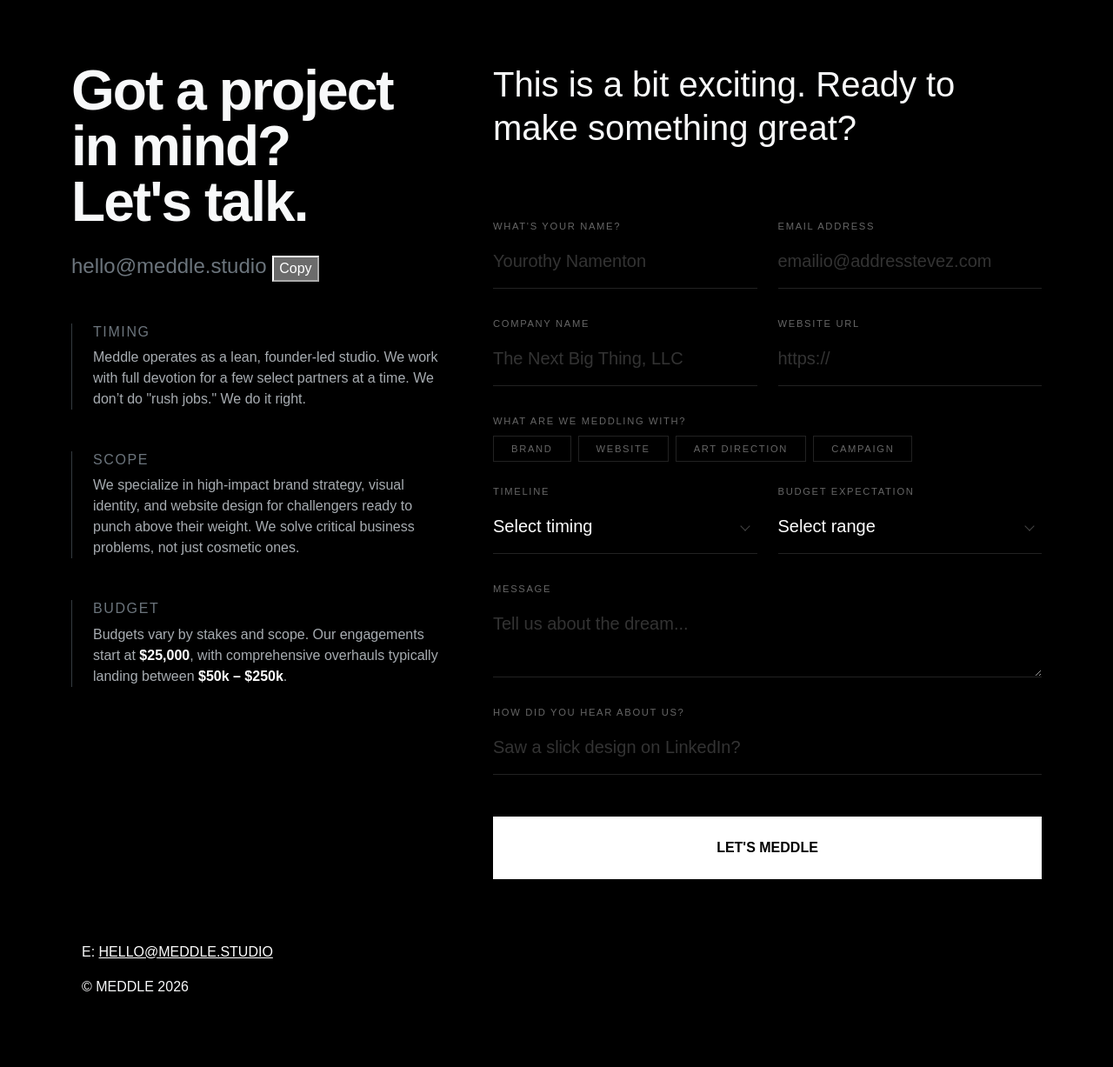
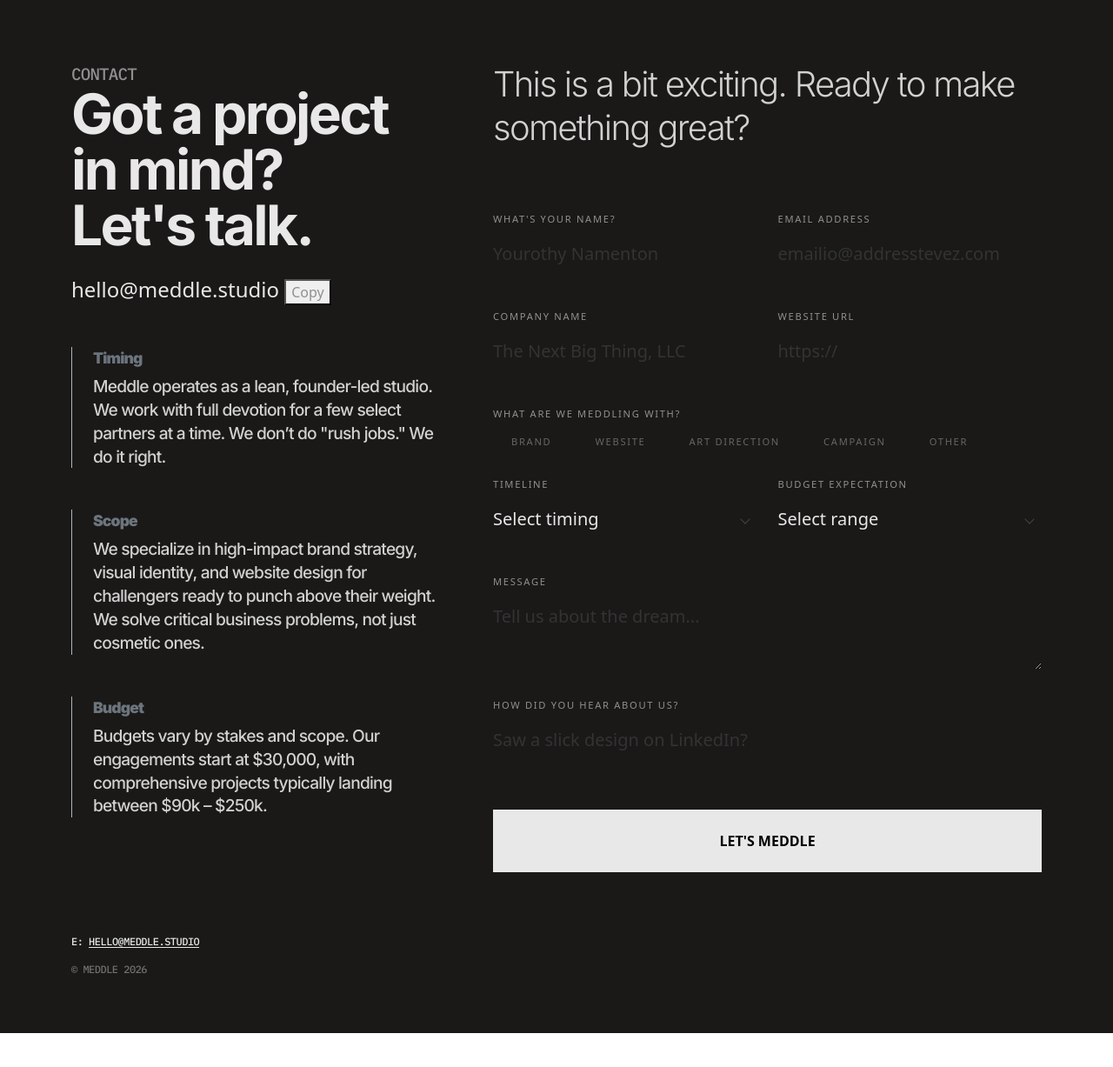
Before and after one commit to meddle-studio/meddle-site, a Jekyll site: the page built from contact.html, in a window 1280 px wide and 1259 px high. Shown: the top 1227 px of the window at 87% size. Built offline with Jekyll 4.4.1, drawn with Linux system fonts in a browser that asks for light colours; nearby versions of some CDN libraries.

Commit message:
Contact page improvements, but still not done

```diff
--- a/assets/css/site.scss
+++ b/assets/css/site.scss
@@ -239,7 +239,7 @@ hr {opacity: 1;}
 	color: $grey !important;
 }
 .theme-light {
-	/*--theme-primary: #fffef4;*/
+	/*--theme-primary: $whiteef4;*/
   --theme-primary: #e8e8e8;
 	--theme-primary-transparent: rgba(255, 254, 244, 0);
 	/*--theme-secondary: #000;*/
@@ -252,7 +252,7 @@ hr {opacity: 1;}
 	/*--theme-primary: #000;*/
   --theme-primary: #1a1918;
 	--theme-primary-transparent: transparent;
-	/*--theme-secondary: #fffef4;*/
+	/*--theme-secondary: $whiteef4;*/
   --theme-secondary: #e8e8e8;
 	--theme-secondary-transparent: rgba(255, 254, 244, 0);
 	--theme-contrast: red;
@@ -625,6 +625,83 @@ section.svh-100 {
   #about h2 {font-size: 43px;}
   .nav-link {font-size: 16px;}
 }
+/* Form Styling START */
+.meddle-input {
+  background-color: transparent !important;
+  border: none !important;
+  border-bottom: 1px solid $black !important;
+  border-radius: 0 !important;
+  color: $white !important;
+  padding: 1rem 0 !important;
+  font-size: 1.25rem !important;
+  transition: border-bottom-color 0.4s ease;
+}
+.meddle-input:focus { outline: none; box-shadow: none; border-bottom-color: $white !important; }
+.meddle-input::placeholder { color: #333; }
+label { color: $grey; font-size: 0.7rem; text-transform: uppercase; letter-spacing: 0.15em; margin-top: 2rem; display: block; }
+.meddle-select-wrapper { position: relative; border-bottom: 1px solid $black; }
+.meddle-select-trigger {
+  width: 100%;
+  padding: 1rem 0;
+  font-size: 1.25rem;
+  color: $white;
+  background: transparent;
+  border: none;
+  text-align: left;
+  cursor: pointer;
+  display: flex;
+  justify-content: space-between;
+  align-items: center;
+}
+.meddle-select-trigger::after {
+  content: '';
+  width: 8px;
+  height: 8px;
+  border-right: 1px solid #444;
+  border-bottom: 1px solid #444;
+  transform: rotate(45deg); transition: 0.3s; margin-right: 10px;
+}
+.meddle-select-wrapper.open .meddle-select-trigger::after { transform: rotate(-135deg); border-color: $white; }
+.meddle-options {
+    position: absolute;
+    top: 100%;
+    left: 0;
+    right: 0;
+    background: #0f0f0f;
+    border: 1px solid $black;
+    z-index: 1000;
+    display: none;
+    padding: 0;
+    margin: 0;
+    list-style: none;
+}
+.meddle-select-wrapper.open .meddle-options { display: block; }
+.meddle-option { padding: 1rem; cursor: pointer; color: #888; transition: 0.2s; }
+.meddle-option:hover { background: #1a1a1a; color: $white; }
+
+.project-chip {
+  cursor: pointer;
+  border: 1px solid $black;
+  padding: 0.5rem 1.25rem;
+  transition: 0.3s;
+  color: #666;
+}
+input[type="checkbox"]:checked + .project-chip { border-color: $white; color: $white; background: #111; }
+.btn-meddle {
+    background-color: $white;
+    color: #000;
+    border: none;
+    font-weight: 800;
+    padding: 1.5rem 4rem;
+    text-transform: uppercase;
+    border-radius: 0;
+    margin-top: 3rem;
+    transition: 0.3s;
+}
+.btn-meddle:hover { background-color: #ccc; transform: translateY(-2px); }
+.btn-meddle:disabled { background-color: #333; color: #666; }
+/* Form Styling END */
+
 /* START Sprint Page */
 .list-bordered {
   padding-left: 0;
--- a/contact.html
+++ b/contact.html
@@ -1,81 +1,22 @@
 ---
-layout: none
+theme: dark
+layout: default
+classes: page-contact
+date: 2026-01-28
+title: Contact Meddle: A brand and design studio for industry challengers
+description: Got a project in mind? Let's talk.
+permalink: contact
 ---
-<!DOCTYPE html>
-<html lang="en" data-bs-theme="dark">
-<head>
-    <meta charset="UTF-8">
-    <meta name="viewport" content="width=device-width, initial-scale=1.0">
-    <title>Contact | Meddle Studio</title>
-    <link href="https://cdn.jsdelivr.net/npm/bootstrap@5.3.2/dist/css/bootstrap.min.css" rel="stylesheet">
-
-    <style>
-        :root { --bs-body-bg: #050505; --bs-body-color: #f4f4f4; }
-        body { font-family: sans-serif; }
-        a {color: white;}
-        .ls-1 { letter-spacing: 0.1em; }
-        .ls-tight { letter-spacing: -0.03em; }
-
-        /* Meddle Input Aesthetic */
-        .meddle-input {
-            background-color: transparent !important;
-            border: none !important;
-            border-bottom: 1px solid #222 !important;
-            border-radius: 0 !important;
-            color: #fff !important;
-            padding: 1rem 0 !important;
-            font-size: 1.25rem !important;
-            transition: border-bottom-color 0.4s ease;
-        }
-        .meddle-input:focus { outline: none; box-shadow: none; border-bottom-color: #fff !important; }
-        .meddle-input::placeholder { color: #333; }
-
-        label { color: #666; font-size: 0.7rem; text-transform: uppercase; letter-spacing: 0.15em; margin-top: 2rem; display: block; }
-
-        /* Custom Dropdown UI */
-        .meddle-select-wrapper { position: relative; border-bottom: 1px solid #222; }
-        .meddle-select-trigger {
-            width: 100%; padding: 1rem 0; font-size: 1.25rem; color: #fff; background: transparent;
-            border: none; text-align: left; cursor: pointer; display: flex; justify-content: space-between; align-items: center;
-        }
-        .meddle-select-trigger::after {
-            content: ''; width: 8px; height: 8px; border-right: 1px solid #444; border-bottom: 1px solid #444;
-            transform: rotate(45deg); transition: 0.3s; margin-right: 10px;
-        }
-        .meddle-select-wrapper.open .meddle-select-trigger::after { transform: rotate(-135deg); border-color: #fff; }
-
-        .meddle-options {
-            position: absolute; top: 100%; left: 0; right: 0; background: #0f0f0f;
-            border: 1px solid #222; z-index: 1000; display: none; padding: 0; margin: 0; list-style: none;
-        }
-        .meddle-select-wrapper.open .meddle-options { display: block; }
-        .meddle-option { padding: 1rem; cursor: pointer; color: #888; transition: 0.2s; }
-        .meddle-option:hover { background: #1a1a1a; color: #fff; }
-
-        /* Project Type Chips */
-        .project-chip { cursor: pointer; border: 1px solid #222; padding: 0.5rem 1.25rem; transition: 0.3s; color: #666; }
-        input[type="checkbox"]:checked + .project-chip { border-color: #fff; color: #fff; background: #111; }
-
-        .btn-meddle {
-            background-color: #fff; color: #000; border: none; font-weight: 800;
-            padding: 1.5rem 4rem; text-transform: uppercase; border-radius: 0; margin-top: 3rem;
-            transition: 0.3s;
-        }
-        .btn-meddle:hover { background-color: #ccc; transform: translateY(-2px); }
-        .btn-meddle:disabled { background-color: #333; color: #666; }
-    </style>
-</head>
-<body class="bg-black text-light">
-
 <div class="container-xl py-5">
     <div class="row g-5">
         <aside class="col-lg-5">
                 <div class="sticky-lg-top pt-lg-4" style="top: 2rem; z-index: 1;">
                     <header class="mb-5">
+                        <span class="p pt-5 -font-secondary mb-3 text-uppercase -grey" data-aos="fade-up" data-aos-duration="1000" data-aos-delay="250">Contact</span>
                         <h1 class="display-3 fw-bolder ls-tight lh-1 mb-4">
-                            Got a project in&nbsp;mind?<br>Let's talk.
+                            Got a project in&nbsp;mind? Let's&nbsp;talk.
                         </h1>
-                        <span class="lead text-secondary fs-4 fw-light col-9 col-lg-11">
+                        <span class="lead -white text-secondary fs-4 fw-light col-9 col-lg-11">
                             hello@meddle.studio
                         </span>
                         <span class="col-3 text-right col-lg-1">
@@ -86,26 +27,26 @@ layout: none
                         </span>
                     </header>
 
-                    <div class="d-flex flex-column gap-5">
+                    <div class="flex-column gap-5 d-none d-lg-flex">
 
                         <div class="border-start border-dark-subtle ps-4">
-                            <h2 class="h6 text-uppercase text-secondary ls-1 mb-2">Timing</h2>
-                            <p class="text-secondary-emphasis mb-0">
+                            <h2 class="h5 text-secondary ls-1 mb-2 -bold"><small>Timing</small></h2>
+                            <p class="-drkText mb-0">
                                 Meddle operates as a lean, founder-led studio. We work with full devotion for a few select partners at a time. We don’t do "rush jobs." We do it right.
                             </p>
                         </div>
 
                         <div class="border-start border-dark-subtle ps-4">
-                            <h2 class="h6 text-uppercase text-secondary ls-1 mb-2">Scope</h2>
-                            <p class="text-secondary-emphasis mb-0">
+                           <h2 class="h5 text-secondary ls-1 mb-2 -bold"><small>Scope</small></h2>
+                            <p class="-drkText mb-0">
                                 We specialize in high-impact brand strategy, visual identity, and website design for challengers ready to punch above their weight. We solve critical business problems, not just cosmetic ones.
                             </p>
                         </div>
 
                         <div class="border-start border-dark-subtle ps-4">
-                            <h2 class="h6 text-uppercase text-secondary ls-1 mb-2">Budget</h2>
-                            <p class="text-secondary-emphasis mb-0">
-                                Budgets vary by stakes and scope. Our engagements start at <strong class="text-white"> $25,000</strong>, with comprehensive overhauls typically landing between <strong class="text-white">$50k – $250k</strong>.
+                            <h2 class="h5 text-secondary ls-1 mb-2 -bold"><small>Budget</small></h2>
+                            <p class="-drkText mb-0">
+                                Budgets vary by stakes and scope. Our engagements start at $30,000, with comprehensive projects typically landing between $90k – $250k.
                             </p>
                         </div>
 
@@ -113,16 +54,16 @@ layout: none
                 </div>
             </aside>
 
-        <main class="col-lg-7 pt-lg-4">
-            <p class="display-6 fw-light lh-sm mb-5">This is a bit exciting. Ready to make something great?</p>
+        <section class="col-lg-7 mt-0 mt-lg-5 pt-lg-4">
+            <p class="d-none d-lg-block display-6 fw-light lh-sm mb-5 -drkText">This is a bit exciting. Ready to make something&nbsp;great?</p>
             <form id="meddle-hubspot-form">
                 <div class="row">
                     <div class="col-md-6">
-                        <label for="full_name">What's your name?</label>
+                        <label for="full_name" class="mt-0 mt-lg-4">What's your name?</label>
                         <input type="text" name="full_name" id="full_name" class="form-control meddle-input" placeholder="Yourothy Namenton" required>
                     </div>
                     <div class="col-md-6">
-                        <label for="email">Email address</label>
+                        <label for="email" class="mt-0 mt-lg-4">Email address</label>
                         <input type="email" name="email" id="email" class="form-control meddle-input" placeholder="emailio@addresstevez.com" required>
                     </div>
                 </div>
@@ -140,10 +81,11 @@ layout: none
 
                 <label class="mb-3">What are we meddling with?</label>
                 <div class="d-flex flex-wrap gap-2">
-                    <label class="mt-0"><input type="checkbox" name="project_type" value="Brand" class="d-none"><span class="project-chip">Brand</span></label>
-                    <label class="mt-0"><input type="checkbox" name="project_type" value="Website" class="d-none"><span class="project-chip">Website</span></label>
-                    <label class="mt-0"><input type="checkbox" name="project_type" value="Art Direction" class="d-none"><span class="project-chip">Art Direction</span></label>
-                    <label class="mt-0"><input type="checkbox" name="project_type" value="Campaign" class="d-none"><span class="project-chip">Campaign</span></label>
+                    <label class="mt-0 mb-3 mb-md-0"><input type="checkbox" name="project_type" value="Brand" class="d-none"><span class="project-chip">Brand</span></label>
+                    <label class="mt-0 mb-3 mb-md-0"><input type="checkbox" name="project_type" value="Website" class="d-none"><span class="project-chip">Website</span></label>
+                    <label class="mt-0 mb-3 mb-md-0"><input type="checkbox" name="project_type" value="Art Direction" class="d-none"><span class="project-chip">Art Direction</span></label>
+                    <label class="mt-0 mb-3 mb-md-0"><input type="checkbox" name="project_type" value="Campaign" class="d-none"><span class="project-chip">Campaign</span></label>
+                    <label class="mt-0 mb-3 mb-md-0"><input type="checkbox" name="project_type" value="Other" class="d-none"><span class="project-chip">Other</span></label>
                 </div>
 
                 <div class="row">
@@ -165,8 +107,8 @@ layout: none
                         <div class="meddle-select-wrapper" id="budget-select">
                             <button type="button" class="meddle-select-trigger">Select range</button>
                             <ul class="meddle-options">
-                                <li class="meddle-option" data-value="Less than $50K">Less than $50K</li>
-                                <li class="meddle-option" data-value="$50K – $150K">$50K – $150K</li>
+                                <li class="meddle-option" data-value="Less than $50K">Less than $30K</li>
+                                <li class="meddle-option" data-value="$50K – $150K">$30K – $150K</li>
                                 <li class="meddle-option" data-value="$150K – $300K">$150K – $300K</li>
                                 <li class="meddle-option" data-value="$300K or more">$300K or more</li>
                             </ul>
@@ -183,9 +125,31 @@ layout: none
 
                 <button type="submit" id="submit-btn" class="btn btn-meddle w-100 w-md-auto">Let's Meddle</button>
             </form>
-        </main>
+            <div class="mt-5 pt-4 flex-column gap-5 d-flex d-lg-none">
 
-  {% include footer.html %}
+                <div class="border-start border-dark-subtle ps-4">
+                    <h2 class="h5 text-secondary ls-1 mb-2 -bold"><small>Timing</small></h2>
+                    <p class="-drkText mb-0">
+                        Meddle operates as a lean, founder-led studio. We work with full devotion for a few select partners at a time. We don’t do "rush jobs." We do it right.
+                    </p>
+                </div>
+
+                <div class="border-start border-dark-subtle ps-4">
+                    <h2 class="h5 text-secondary ls-1 mb-2 -bold"><small>Scope</small></h2>
+                    <p class="-drkText mb-0">
+                        We specialize in high-impact brand strategy, visual identity, and website design for challengers ready to punch above their weight. We solve critical business problems, not just cosmetic ones.
+                    </p>
+                </div>
+
+                <div class="border-start border-dark-subtle ps-4">
+                    <h2 class="h5 text-secondary ls-1 mb-2 -bold"><small>Budget</small></h2>
+                    <p class="-drkText mb-0">
+                        Budgets vary by stakes and scope. Our engagements start at $30,000, with comprehensive projects typically landing between $90k – $250k.
+                    </p>
+                </div>
+
+            </div>
+        </section>
     </div>
 </div>
 
@@ -282,5 +246,3 @@ layout: none
         });
     });
 </script>
-</body>
-</html>
--- a/firebase.json
+++ b/firebase.json
@@ -28,7 +28,7 @@
           },
           {
             "key": "Permissions-Policy",
-            "value": "accelerometer=(),autoplay=(),camera=(),clipboard-read=(),clipboard-write=(),fullscreen=(),geolocation=(),gyroscope=(),hid=(),magnetometer=(),microphone=(),payment=(),publickey-credentials-get=(),screen-wake-lock=(),serial=(),sync-xhr=()"
+            "value": "accelerometer=(),camera=(),clipboard-read=(),geolocation=(),gyroscope=(),hid=(),magnetometer=(),microphone=(),payment=(),publickey-credentials-get=(),screen-wake-lock=(),serial=(),sync-xhr=()"
           },
           {
             "key": "Referrer-Policy",
--- a/index.html
+++ b/index.html
@@ -3,6 +3,8 @@ theme: dark
 layout: default
 aos: true
 date: 2026-01-28
+title: Meddle. A brand and design studio for industry challengers who aren't afraid to interfere with the status quo.
+description: By delivering clarity of purpose alongside exceptional design, we help companies reach their full potential. Fortune Favors the Daring.
 ---
 <header id="#">
   <section class="position-relative z-1 vh-100 svh-100 -bg-black d-flex align-items-center justify-content-center">
```
